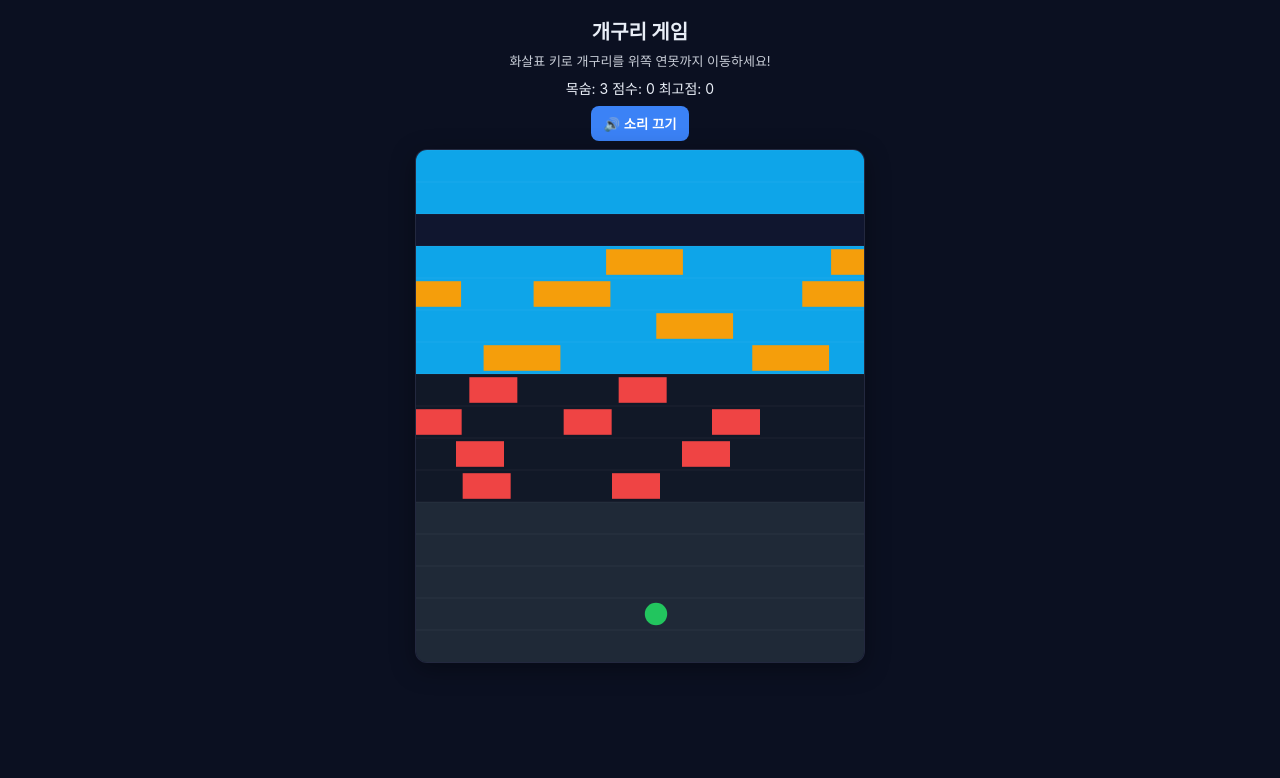
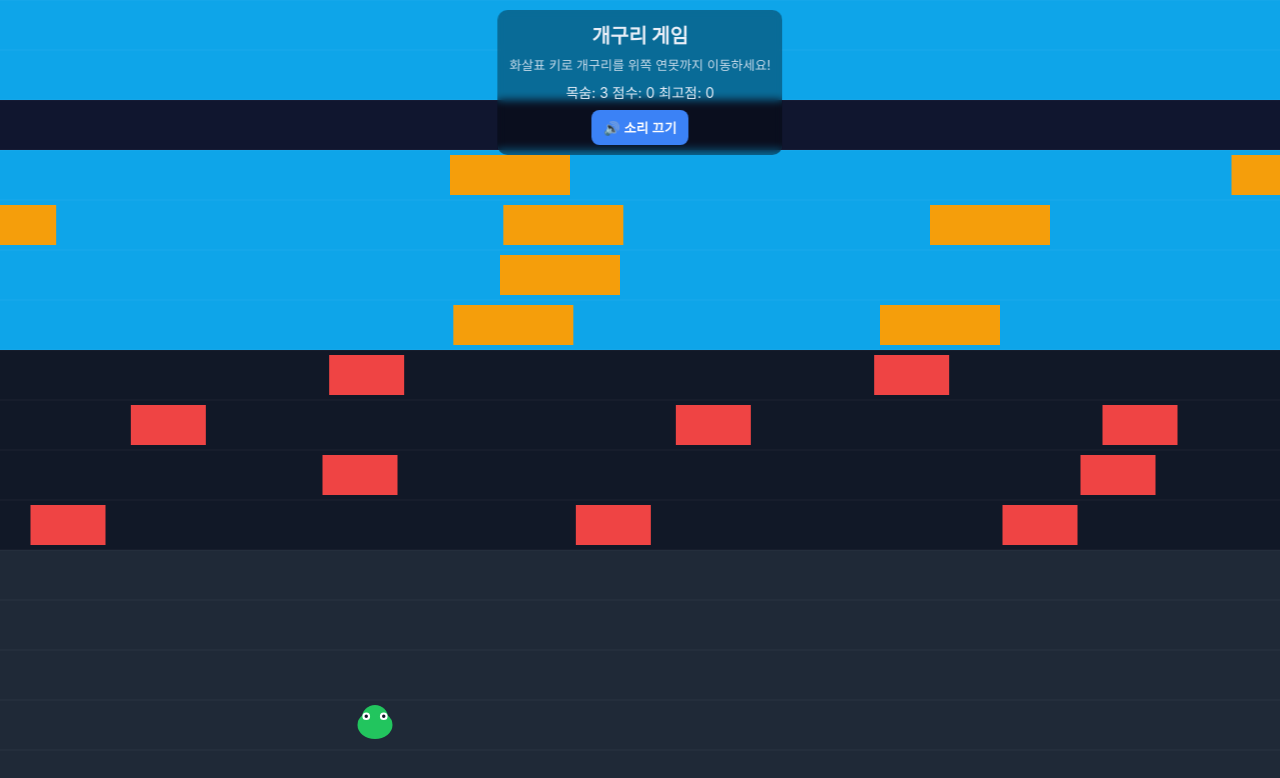
Before and after one commit to beeper9-source/api, a website: page index.html in a window 1280 px wide. Drawn offline with Linux system fonts and the light colour scheme.

Commit message:
feat: fullscreen canvas and frog sprite drawing

```diff
--- a/game.js
+++ b/game.js
@@ -1,13 +1,22 @@
 const canvas = document.getElementById('game');
 const ctx = canvas.getContext('2d');
 
-const TILE = 32;
-const COLS = canvas.width / TILE;   // 14
-const ROWS = canvas.height / TILE;  // 16
+let TILE = 32;
+let COLS = 14;
+let ROWS = 16;
 
 const LANE_START = 3;   // 첫 도로/물길 시작 행 (위에서부터)
 const LANE_END = 12;    // 마지막 도로/물길 행
 const HOME_ROW = 1;     // 연못 목표 행
+
+function resizeCanvas() {
+  canvas.width = window.innerWidth;
+  canvas.height = window.innerHeight;
+  // 종횡비를 유지하기 위해 14x16 격자를 기준으로 타일 크기 결정
+  TILE = Math.floor(Math.min(canvas.width / COLS, canvas.height / ROWS));
+}
+window.addEventListener('resize', resizeCanvas);
+resizeCanvas();
 
 const COLORS = {
   background: '#10162f',
@@ -154,9 +163,36 @@ class Frog {
     }
   }
   draw() {
+    // 개구리 아이콘 (몸통 + 머리 + 눈)
+    const r = TILE * 0.35;
+    const eyeR = r * 0.22;
+    const eyeOffX = r * 0.5;
+    const eyeOffY = -r * 0.5;
+
+    // 몸통(타원)
     ctx.fillStyle = COLORS.frog;
     ctx.beginPath();
-    ctx.arc(this.x, this.y, TILE * 0.35, 0, Math.PI * 2);
+    ctx.ellipse(this.x, this.y, r * 1.0, r * 0.8, 0, 0, Math.PI * 2);
+    ctx.fill();
+
+    // 머리(반원)
+    ctx.beginPath();
+    ctx.arc(this.x, this.y - r * 0.4, r * 0.75, Math.PI, 0);
+    ctx.closePath();
+    ctx.fill();
+
+    // 눈(흰자)
+    ctx.fillStyle = '#ffffff';
+    ctx.beginPath();
+    ctx.arc(this.x - eyeOffX, this.y + eyeOffY, eyeR, 0, Math.PI * 2);
+    ctx.arc(this.x + eyeOffX, this.y + eyeOffY, eyeR, 0, Math.PI * 2);
+    ctx.fill();
+
+    // 눈동자
+    ctx.fillStyle = '#111827';
+    ctx.beginPath();
+    ctx.arc(this.x - eyeOffX, this.y + eyeOffY, eyeR * 0.45, 0, Math.PI * 2);
+    ctx.arc(this.x + eyeOffX, this.y + eyeOffY, eyeR * 0.45, 0, Math.PI * 2);
     ctx.fill();
   }
 }
--- a/index.html
+++ b/index.html
@@ -21,7 +21,7 @@
       </div>
     </div>
 
-    <canvas id="game" width="448" height="512"></canvas>
+    <canvas id="game"></canvas>
 
     <script src="game.js"></script>
   </body>
--- a/styles.css
+++ b/styles.css
@@ -1,6 +1,6 @@
 * { box-sizing: border-box; }
-html, body { height: 100%; margin: 0; padding: 0; font-family: -apple-system, BlinkMacSystemFont, Segoe UI, Roboto, Helvetica, Arial, "Apple SD Gothic Neo", "Malgun Gothic", "Noto Sans KR", sans-serif; background: #0b1021; color: #e9eef7; display: flex; flex-direction: column; align-items: center; }
-.hud { margin: 16px 0 8px; text-align: center; }
+html, body { height: 100%; margin: 0; padding: 0; font-family: -apple-system, BlinkMacSystemFont, Segoe UI, Roboto, Helvetica, Arial, "Apple SD Gothic Neo", "Malgun Gothic", "Noto Sans KR", sans-serif; background: #0b1021; color: #e9eef7; }
+.hud { position: fixed; top: 10px; left: 50%; transform: translateX(-50%); background: rgba(0,0,0,.35); backdrop-filter: blur(4px); padding: 10px 12px; border-radius: 10px; text-align: center; z-index: 10; }
 .title { font-weight: 800; font-size: 20px; margin-bottom: 6px; }
 .info { font-size: 13px; opacity: .85; margin-bottom: 8px; }
 .stats { font-size: 14px; margin-bottom: 8px; }
@@ -8,4 +8,4 @@ html, body { height: 100%; margin: 0; padding: 0; font-family: -apple-system, Bl
 #restart.hidden { display: none; }
 .controls { display: flex; gap: 8px; justify-content: center; }
 
-canvas { border-radius: 12px; box-shadow: 0 6px 24px rgba(0,0,0,.35); border: 1px solid rgba(255,255,255,.08); background: #10162f; }
+canvas { display: block; width: 100vw; height: 100vh; background: #10162f; }
```
